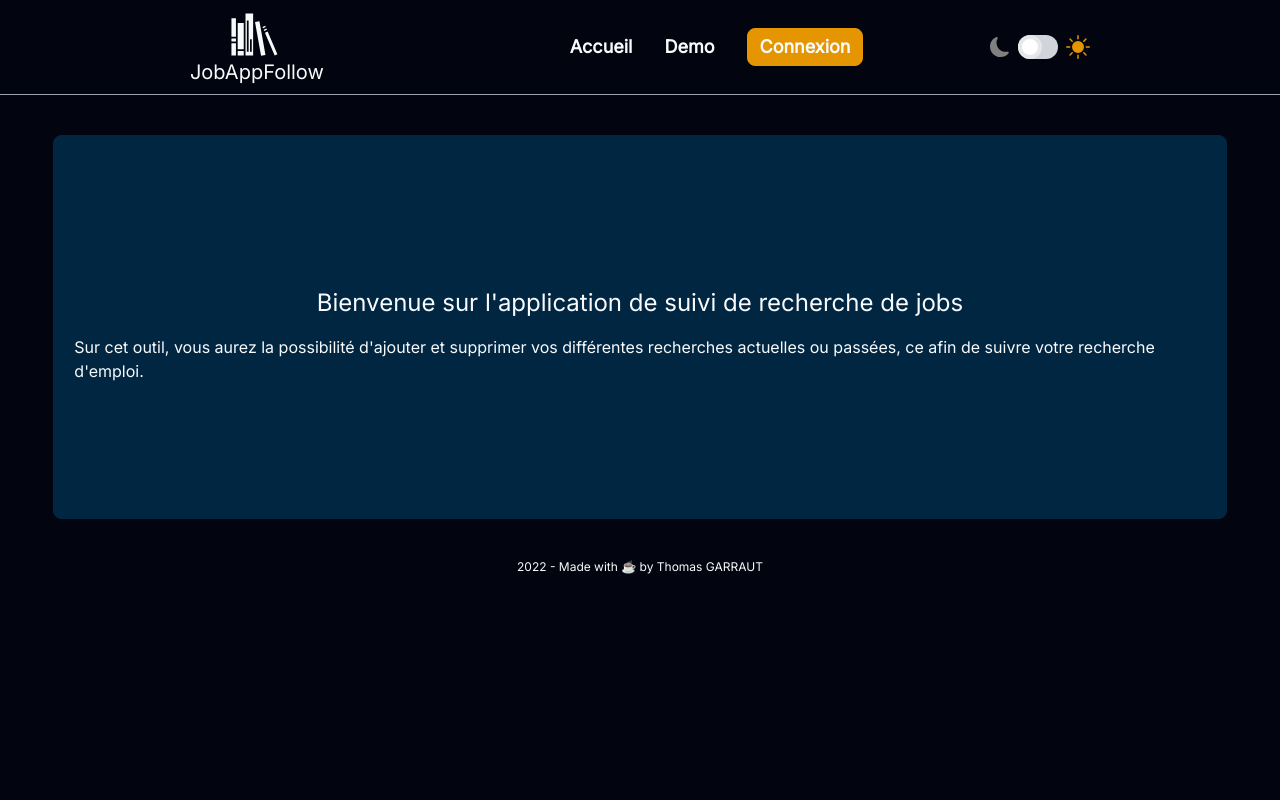
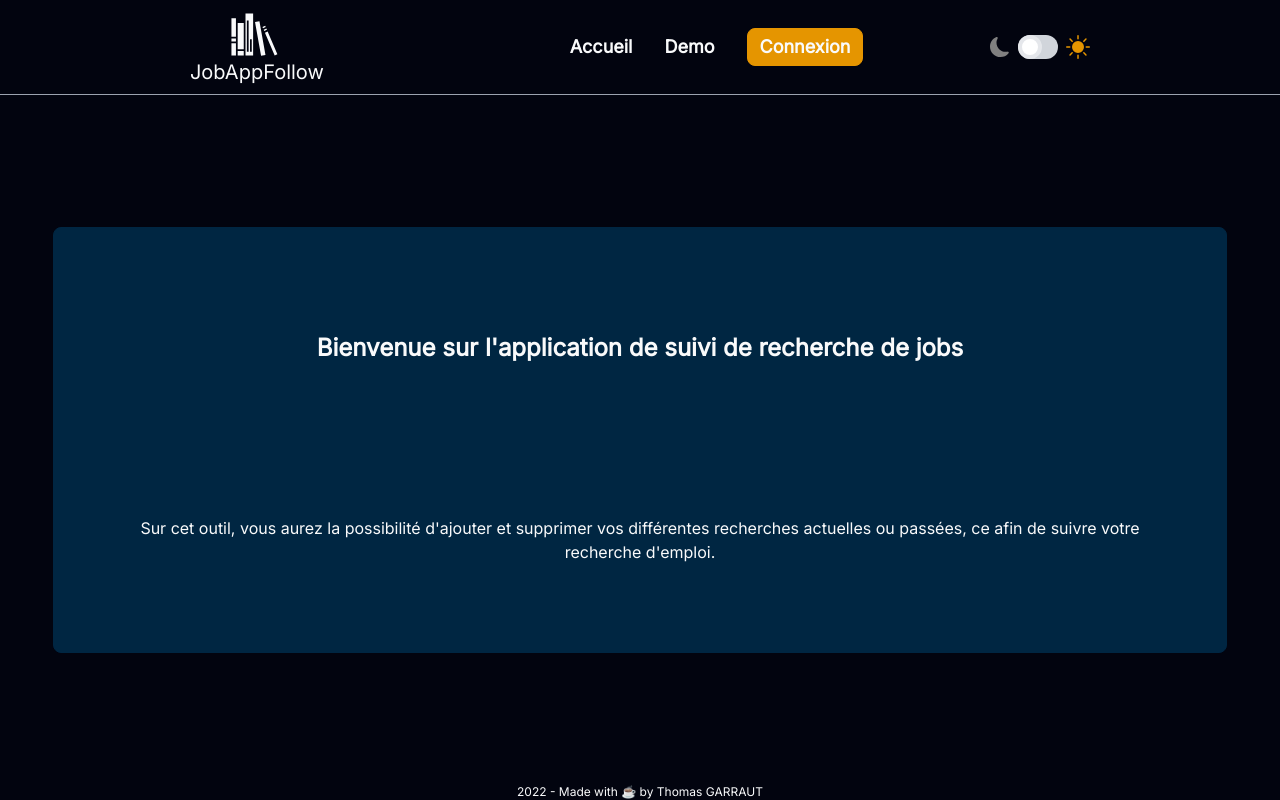
Before and after one commit to Thomas-279/JobAppFollow, a React (Vite) app: page / in a window 1280 px wide. Built offline with nearby package versions, Linux system fonts and the light colour scheme.

Commit message:
add Layout component

```diff
--- a/src/App.tsx
+++ b/src/App.tsx
@@ -18,7 +18,7 @@ function App() {
     <Router>
       <div className={`flex flex-col min-h-screen text-gray-50 ${darkMode ? 'darkbg' : 'lightbg' }`}>
         <div className="flex-auto">
-          <div className="flex flex-col justify-between items-center space-y-10">
+          <div className="min-h-screen flex flex-col justify-between items-center space-y-10">
             <Header />
             <Routes>
               <Route path='/' element={<Home darkMode={darkMode} />} />
--- a/src/components/Demo.tsx
+++ b/src/components/Demo.tsx
@@ -5,6 +5,7 @@ import dummyData from '../components/utils/dummyData';
 import CustomInput from "./shared/CustomInput";
 import CustomRow from './shared/CustomRow';
 import { darkModeProps } from '../components/utils/types';
+import Layout from '../components/shared/Layout';
 
 const Demo = ({ darkMode }: darkModeProps) => {
     const [data, setData] = useState(dummyData);
@@ -15,7 +16,7 @@ const Demo = ({ darkMode }: darkModeProps) => {
     };
 
     return (
-        <div className={`w-11/12 min-h-96 ${darkMode ? 'darkbluebg' : 'darkbluebg'}`}>
+        <Layout>
             <CustomInput darkMode={darkMode} data={data} setData={setData} />
             <div className="h-[1px] w-full bg-gray-400 my-2" />
             <div className="flex flex-col w-full h-full">
@@ -30,7 +31,7 @@ const Demo = ({ darkMode }: darkModeProps) => {
                     </div>
                 </div>
             </div>
-        </div>
+        </Layout>
     )
 }
 
--- a/src/components/Error.tsx
+++ b/src/components/Error.tsx
@@ -1,13 +1,14 @@
 import React from 'react';
 import { darkModeProps } from '../components/utils/types';
+import Layout from '../components/shared/Layout';
 
 const Error = ({ darkMode }: darkModeProps) => {
     return (
-        <div className={`w-11/12 h-96 flex flex-col justify-center items-center ${darkMode ? 'darkbluebg' : 'lightbluebg'}`}>
+        <Layout>
             <div className="flex flex-col justify-between items-center mt-4">
                 <p className="text-2xl">ERROR - Not Found</p>
             </div>
-        </div>
+        </Layout>
     )
 }
 
--- a/src/components/Home.tsx
+++ b/src/components/Home.tsx
@@ -6,16 +6,16 @@ import Layout from '../components/shared/Layout';
 const Home = ({ darkMode }: darkModeProps) => {
     const { currentUser } = useContext(CurrentUserContext);
     return (
-        <Layout darkMode={darkMode}>
-            {/* <div className={`w-11/12 h-96 flex flex-col justify-center items-center p-5 ${darkMode ? 'darkbluebg' : 'darkbluebg'}`}> */}
-                <div className="flex flex-col justify-between items-center mt-4">
-                    <p className="text-2xl">Bienvenue sur l'application de suivi de recherche de jobs</p>
-                    {currentUser != null && <p>Bienvenu {currentUser.name}</p>}
+        <Layout>
+            <div className="h-96 flex flex-col justify-around items-center">
+                <div className="mt-4">
+                    <p className="font-bold text-2xl">Bienvenue sur l'application de suivi de recherche de jobs</p>
+                    {currentUser ? <p className="text-center">Bienvenu {currentUser.name}</p> : null}
                 </div>
-                <div className="flex flex-col justify-between items-center mt-4">
+                <div className="flex flex-col justify-center items-center mt-4 w-11/12 text-center">
                     <p className="text-base">Sur cet outil, vous aurez la possibilité d'ajouter et supprimer vos différentes recherches actuelles ou passées, ce afin de suivre votre recherche d'emploi.</p>
                 </div>
-            {/* </div> */}
+            </div>
         </Layout>
     )
 }
--- a/src/components/JobSearch.tsx
+++ b/src/components/JobSearch.tsx
@@ -4,6 +4,7 @@ import api from './utils/api';
 
 import CustomInput from "./shared/CustomInput";
 import CustomRow from './shared/CustomRow';
+import Layout from '../components/shared/Layout';
 
 const JobSearch = ({ darkMode }: darkModeProps) => {
     const [data, setData] = useState([]);
@@ -45,7 +46,7 @@ const JobSearch = ({ darkMode }: darkModeProps) => {
     }, [])
 
     return (
-        <div className={`w-11/12 ${darkMode ? 'darkbluebg' : 'darkbluebg'}`}>
+        <Layout>
             <CustomInput darkMode={darkMode} data={data} setData={setData} />
             <div className="h-[1px] w-full bg-gray-400 my-2" />
             <div className="flex flex-col w-full h-full">
@@ -60,7 +61,7 @@ const JobSearch = ({ darkMode }: darkModeProps) => {
                     </div>
                 </div>
             </div>
-        </div>
+        </Layout>
     )
 }
 
--- a/src/components/Login.tsx
+++ b/src/components/Login.tsx
@@ -1,9 +1,10 @@
 import React, { useState, useContext } from 'react';
 import { useNavigate } from 'react-router-dom';
 import { darkModeProps } from '../components/utils/types';
-import { CurrentUserContext, UserType } from "../Context/CurrentUserContext";
+import { CurrentUserContext } from "../Context/CurrentUserContext";
 import { UserForm } from './utils/types';
 import api from './utils/api';
+import Layout from '../components/shared/Layout';
 
 const Login = ({ darkMode }: darkModeProps) => {
     const [formData, setFormData] = useState<UserForm>({
@@ -60,7 +61,8 @@ const Login = ({ darkMode }: darkModeProps) => {
     }
 
     return (
-            <form onSubmit={handleSubmit} className='w-11/12 h-96 flex flex-col justify-evenly darkbluebg'>
+        <Layout>
+            <form onSubmit={handleSubmit} className='w-full h-96 flex flex-col justify-center'>
                 <div className='flex flex-col justify-center'>
                     <div className="flex flex-col items-center mb-5">
                         <input placeholder="Login" type="text" className={`w-3/12 ${darkMode ? 'darkbg text-gray-50' : 'lightbg text-gray-900'} px-4 rounded-lg p-2`} name="email" value={formData?.email} onChange={handleChange} />
@@ -73,6 +75,7 @@ const Login = ({ darkMode }: darkModeProps) => {
                     <button type="submit" className="w-1/12 bluebg rounded-lg py-2" disabled={isSubmitting}> {isSubmitting ? "Submitting..." : "Register"}</button>
                 </div>
             </form>
+        </Layout>
     )
 }
 
--- a/src/components/shared/Layout.tsx
+++ b/src/components/shared/Layout.tsx
@@ -1,8 +1,8 @@
 import React from 'react';
 
-const Layout = ({ children, darkMode }: any) => {
+const Layout = ({ children }: any) => {
     return (
-        <div className={`w-11/12 h-96 flex flex-col justify-center items-center p-5 ${darkMode ? 'darkbluebg' : 'darkbluebg'}`}>
+        <div className='w-11/12 min-h-96 flex flex-col justify-center items-center p-5 darkbluebg'>
             {children}
         </div>
     )
```
